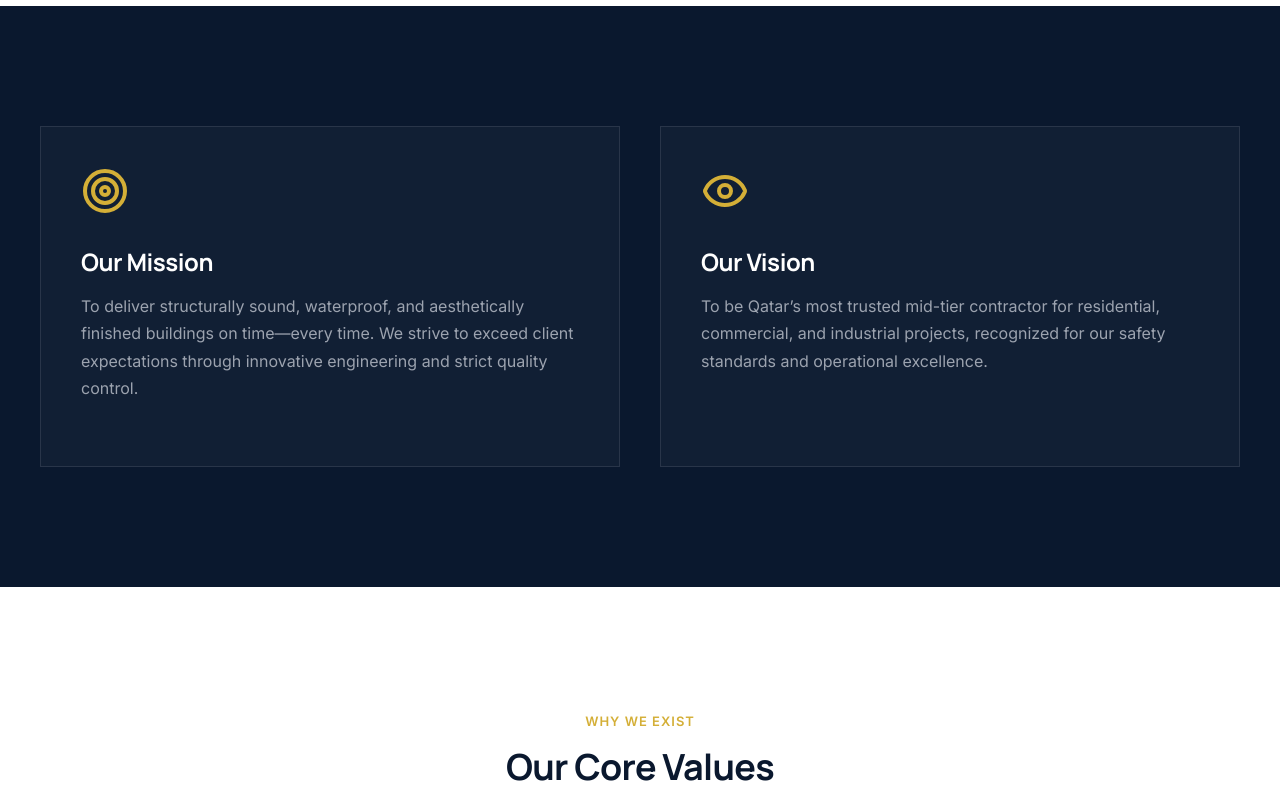
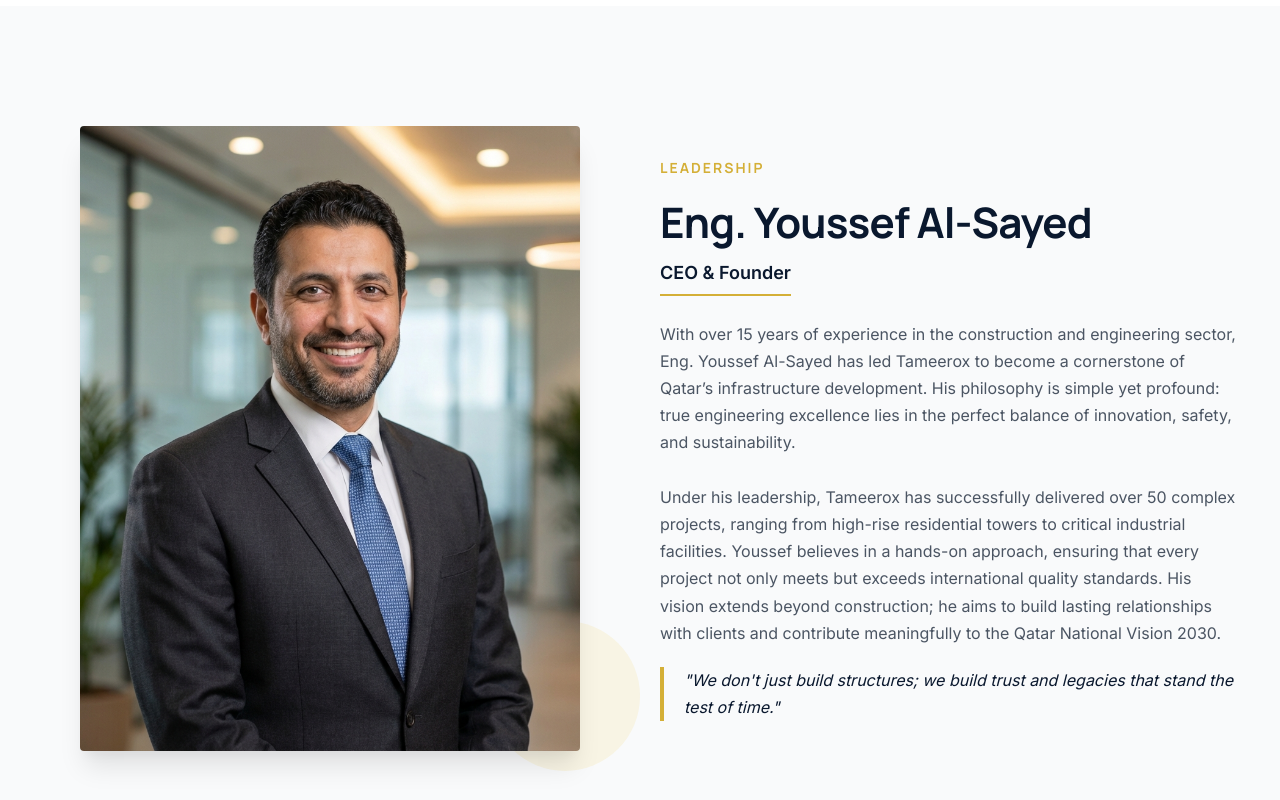
Before and after one commit to tameerox-website/website, a React (Vite) app: page /about in a window 1280 px wide. Shown: the part 1380-2180 px from the top of the page. Built offline with nearby package versions, Linux system fonts and the light colour scheme; no server answers; the database is empty.

Commit message:
Add CEO section to About page and Admin panel integration

```diff
--- a/src/contexts/DataContext.jsx
+++ b/src/contexts/DataContext.jsx
@@ -10,6 +10,7 @@
     // Initial state (starts empty or with minimal loading state)
     const [services, setServices] = useState(initialServices);
     const [projects, setProjects] = useState(initialProjects);
+    const [siteContent, setSiteContent] = useState({}); // Key-value store for section content
     const [loading, setLoading] = useState(true);
 
     // Fetch Initial Data
@@ -32,10 +33,25 @@
                 .select('*')
                 .order('id', { ascending: true });
 
+            // 3. Fetch Site Content
+            const { data: contentData, error: contentError } = await supabase
+                .from('site_content')
+                .select('*');
+
             if (servicesError) throw servicesError;
             if (projectsError) throw projectsError;
+            // Note: contentError might happen if table doesn't exist yet, we can ignore or log it.
 
-            // 3. Handle Empty DB (Auto-Seed logic for first run)
+            // Handle Site Content
+            if (contentData) {
+                const contentMap = {};
+                contentData.forEach(item => {
+                    contentMap[item.section_name] = item.content;
+                });
+                setSiteContent(contentMap);
+            }
+
+            // 4. Handle Empty DB (Auto-Seed logic for first run)
             if (servicesData && servicesData.length > 0) {
                 // Map snake_case to camelCase for services
                 const mappedServices = servicesData.map(s => ({
@@ -171,17 +187,37 @@
         }
     };
 
+    const updateSiteContent = async (sectionName, content) => {
+        const { data, error } = await supabase
+            .from('site_content')
+            .upsert({ section_name: sectionName, content: content }, { onConflict: 'section_name' })
+            .select();
+
+        if (!error && data) {
+            setSiteContent(prev => ({
+                ...prev,
+                [sectionName]: content
+            }));
+            alert('Content updated successfully!');
+        } else {
+            console.error(error);
+            alert('Error updating content: ' + error?.message);
+        }
+    };
+
     return (
         <DataContext.Provider value={{
             services,
             projects,
+            siteContent,
             loading,
             addProject,
             updateProject,
             deleteProject,
             addService,
             updateService,
-            deleteService
+            deleteService,
+            updateSiteContent
         }}>
             {children}
         </DataContext.Provider>
--- a/src/pages/About.jsx
+++ b/src/pages/About.jsx
@@ -3,8 +3,22 @@
 import { Target, Eye, ShieldCheck, Users, Briefcase, Award } from 'lucide-react';
 import { Link } from 'react-router-dom';
 import PageHero from '../components/layout/PageHero';
+import { useData } from '../contexts/DataContext';
 
 const About = () => {
+    const { siteContent } = useData();
+
+    // Default CEO Data (Fallback)
+    const defaultCEO = {
+        name: "Eng. Youssef Al-Sayed",
+        title: "CEO & Founder",
+        bio: "With over 15 years of experience in the construction and engineering sector, Eng. Youssef Al-Sayed has led Tameerox to become a cornerstone of Qatar’s infrastructure development. His philosophy is simple yet profound: true engineering excellence lies in the perfect balance of innovation, safety, and sustainability.\n\nUnder his leadership, Tameerox has successfully delivered over 50 complex projects, ranging from high-rise residential towers to critical industrial facilities. Youssef believes in a hands-on approach, ensuring that every project not only meets but exceeds international quality standards. His vision extends beyond construction; he aims to build lasting relationships with clients and contribute meaningfully to the Qatar National Vision 2030.",
+        quote: "We don't just build structures; we build trust and legacies that stand the test of time.",
+        image: "/assets/ceo.png"
+    };
+
+    const ceo = (siteContent && siteContent['ceo_section']) ? siteContent['ceo_section'] : defaultCEO;
+
     // Scroll animation hook
     useEffect(() => {
         const observer = new IntersectionObserver((entries) => {
@@ -86,6 +100,71 @@
                 </div>
             </div>
 
+            {/* Leadership Section */}
+            <div className="section bg-light animate-on-scroll">
+                <div className="container">
+                    <div className="grid-2" style={{ alignItems: 'center' }}>
+                        {/* Image Column */}
+                        <div style={{ position: 'relative', order: 1 }}>
+                            <div style={{
+                                position: 'absolute',
+                                bottom: 'calc(-1 * var(--size-base, 20px))',
+                                right: '-20px',
+                                width: '150px',
+                                height: '150px',
+                                background: 'var(--color-accent-light)',
+                                opacity: 0.3,
+                                zIndex: 0,
+                                borderRadius: '50%'
+                            }}></div>
+                            <img
+                                src={ceo.image || "/assets/ceo.png"}
+                                alt={`${ceo.name} - CEO`}
+                                style={{
+                                    width: '100%',
+                                    maxWidth: '500px',
+                                    borderRadius: '4px',
+                                    boxShadow: 'var(--shadow-xl)',
+                                    position: 'relative',
+                                    zIndex: 1,
+                                    objectFit: 'cover',
+                                    aspectRatio: '4/5',
+                                    display: 'block',
+                                    margin: '0 auto'
+                                }}
+                            />
+                        </div>
+
+                        {/* Text Column */}
+                        <div style={{ order: 2 }}>
+                            <span className="section-headline-gold">Leadership</span>
+                            <h2 style={{ marginBottom: '10px' }}>{ceo.name}</h2>
+                            <p style={{
+                                fontSize: '18px',
+                                fontWeight: '600',
+                                color: 'var(--color-primary)',
+                                marginBottom: '25px',
+                                borderBottom: '2px solid var(--color-accent)',
+                                display: 'inline-block',
+                                paddingBottom: '5px'
+                            }}>
+                                {ceo.title}
+                            </p>
+
+                            <div style={{ color: '#4B5563', marginBottom: '20px', whiteSpace: 'pre-line' }}>
+                                {ceo.bio}
+                            </div>
+
+                            {ceo.quote && (
+                                <div style={{ fontStyle: 'italic', color: 'var(--color-primary)', borderLeft: '4px solid var(--color-accent)', paddingLeft: '20px' }}>
+                                    "{ceo.quote.replace(/^"|"$/g, '')}"
+                                </div>
+                            )}
+                        </div>
+                    </div>
+                </div>
+            </div>
+
             {/* Mission & Vision */}
             <div className="section" style={{ backgroundColor: 'var(--color-primary)', color: '#fff' }}>
                 <div className="container">
--- a/src/pages/admin/AdminDashboard.jsx
+++ b/src/pages/admin/AdminDashboard.jsx
@@ -5,12 +5,27 @@
 import { iconMap } from '../../data/data';
 
 const AdminDashboard = () => {
-    const { services, projects, addProject, updateProject, deleteProject, addService, updateService, deleteService } = useData();
+    const { services, projects, siteContent, addProject, updateProject, deleteProject, addService, updateService, deleteService, updateSiteContent } = useData();
     const [isAuthenticated, setIsAuthenticated] = useState(false);
     const [password, setPassword] = useState('');
-    const [activeTab, setActiveTab] = useState('projects'); // 'projects' or 'services'
+    const [activeTab, setActiveTab] = useState('projects'); // 'projects', 'services', 'leadership'
     const [editingItem, setEditingItem] = useState(null); // Item being edited or new item
     const [isModalOpen, setIsModalOpen] = useState(false);
+
+    // CEO Form State
+    const [ceoForm, setCeoForm] = useState({
+        name: '',
+        title: '',
+        bio: '',
+        image: ''
+    });
+
+    // Populate CEO Form when data loads
+    React.useEffect(() => {
+        if (siteContent && siteContent['ceo_section']) {
+            setCeoForm(siteContent['ceo_section']);
+        }
+    }, [siteContent]);
 
     // Simple auth check
     const handleLogin = (e) => {
@@ -43,14 +58,20 @@
             } else {
                 await addProject(editingItem);
             }
-        } else {
+            closeModal();
+        } else if (activeTab === 'services') {
             if (editingItem.id) {
                 await updateService(editingItem.id, editingItem);
             } else {
                 await addService(editingItem);
             }
+            closeModal();
         }
-        closeModal();
+    };
+
+    const handleSaveCEO = async (e) => {
+        e.preventDefault();
+        await updateSiteContent('ceo_section', ceoForm);
     };
 
     // Helper for managing scope array
@@ -109,7 +130,7 @@
             </div>
 
             {/* Tabs */}
-            <div style={{ display: 'flex', gap: '20px', borderBottom: '1px solid #ddd', marginBottom: '30px' }}>
+            <div style={{ display: 'flex', gap: '20px', borderBottom: '1px solid #ddd', marginBottom: '30px', overflowX: 'auto' }}>
                 <button
                     onClick={() => setActiveTab('projects')}
                     style={{
@@ -119,7 +140,8 @@
                         borderBottom: activeTab === 'projects' ? '2px solid var(--color-primary)' : '2px solid transparent',
                         fontWeight: 'bold',
                         cursor: 'pointer',
-                        fontSize: '18px'
+                        fontSize: '18px',
+                        whiteSpace: 'nowrap'
                     }}
                 >
                     Manage Projects
@@ -133,41 +155,103 @@
                         borderBottom: activeTab === 'services' ? '2px solid var(--color-primary)' : '2px solid transparent',
                         fontWeight: 'bold',
                         cursor: 'pointer',
-                        fontSize: '18px'
+                        fontSize: '18px',
+                        whiteSpace: 'nowrap'
                     }}
                 >
                     Manage Services
                 </button>
+                <button
+                    onClick={() => setActiveTab('leadership')}
+                    style={{
+                        padding: '10px 20px',
+                        background: 'transparent',
+                        border: 'none',
+                        borderBottom: activeTab === 'leadership' ? '2px solid var(--color-primary)' : '2px solid transparent',
+                        fontWeight: 'bold',
+                        cursor: 'pointer',
+                        fontSize: '18px',
+                        whiteSpace: 'nowrap'
+                    }}
+                >
+                    Leadership Review
+                </button>
             </div>
 
             {/* Toolbar */}
+            {activeTab !== 'leadership' && (
                 <div style={{ display: 'flex', justifyContent: 'flex-end', marginBottom: '20px' }}>
                     <button className="btn btn-primary" onClick={() => openModal()}>
                         <Plus size={18} style={{ marginRight: '8px' }} />
                         Add New {activeTab === 'projects' ? 'Project' : 'Service'}
                     </button>
                 </div>
+            )}
 
-            {/* List */}
+            {/* Content Area */}
+            <div>
+                {activeTab === 'projects' && (
                     <div style={{ display: 'grid', gap: '15px' }}>
-                {activeTab === 'projects' ? (
-                    projects.map(p => (
+                        {projects.map(p => (
                             <ListItem
                                 key={p.id}
                                 item={p}
                                 onEdit={() => openModal(p)}
                                 onDelete={() => { if (window.confirm('Delete this project?')) deleteProject(p.id) }}
                             />
-                    ))
-                ) : (
-                    services.map(s => (
+                        ))}
+                    </div>
+                )}
+
+                {activeTab === 'services' && (
+                    <div style={{ display: 'grid', gap: '15px' }}>
+                        {services.map(s => (
                             <ListItem
                                 key={s.id}
                                 item={s}
                                 onEdit={() => openModal(s)}
                                 onDelete={() => { if (window.confirm('Delete this service?')) deleteService(s.id) }}
                             />
-                    ))
+                        ))}
+                    </div>
+                )}
+
+                {activeTab === 'leadership' && (
+                    <div style={{ maxWidth: '800px' }}>
+                        <div style={{ background: '#fff', padding: '30px', borderRadius: '8px', border: '1px solid #eee' }}>
+                            <h2 style={{ marginTop: 0, marginBottom: '20px' }}>Edit CEO Profile</h2>
+                            <form onSubmit={handleSaveCEO} style={{ display: 'flex', flexDirection: 'column', gap: '20px' }}>
+                                <FormInput
+                                    label="Full Name"
+                                    value={ceoForm.name}
+                                    onChange={(val) => setCeoForm({ ...ceoForm, name: val })}
+                                />
+                                <FormInput
+                                    label="Job Title"
+                                    value={ceoForm.title}
+                                    onChange={(val) => setCeoForm({ ...ceoForm, title: val })}
+                                />
+                                <FormTextArea
+                                    label="Bio"
+                                    value={ceoForm.bio}
+                                    onChange={(val) => setCeoForm({ ...ceoForm, bio: val })}
+                                />
+                                <FormInput
+                                    label="Quote"
+                                    value={ceoForm.quote}
+                                    onChange={(val) => setCeoForm({ ...ceoForm, quote: val })}
+                                />
+                                <FormImageUpload
+                                    label="CEO Headshot"
+                                    value={ceoForm.image}
+                                    onChange={(val) => setCeoForm({ ...ceoForm, image: val })}
+                                />
+                                <div style={{ borderTop: '1px solid #eee', paddingTop: '20px' }}>
+                                    <button type="submit" className="btn btn-primary">Save Leadership Profile</button>
+                                </div>
+                            </form>
+                        </div>
+                    </div>
                 )}
             </div>
 
```
Also changed, not shown: public/assets/ceo.png (added), 1 other file (tests, documents, lock files or other folders). Lines whose indentation alone changed are shown as unchanged.
